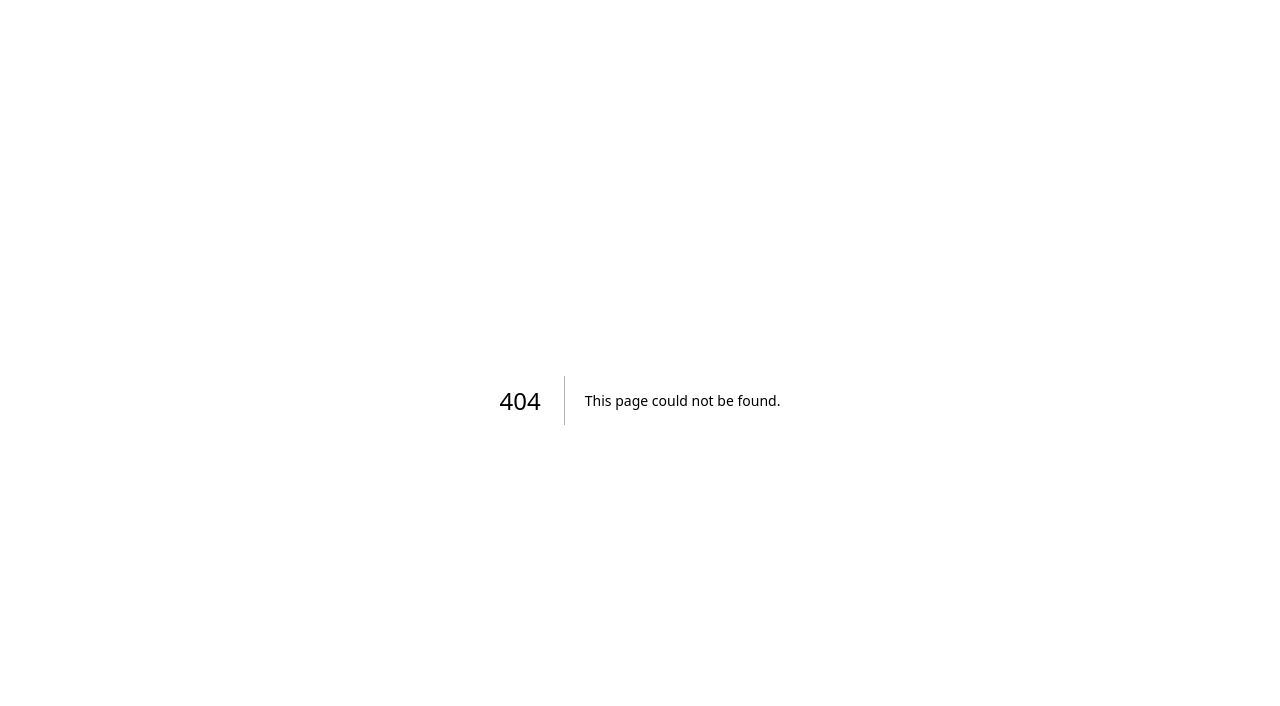
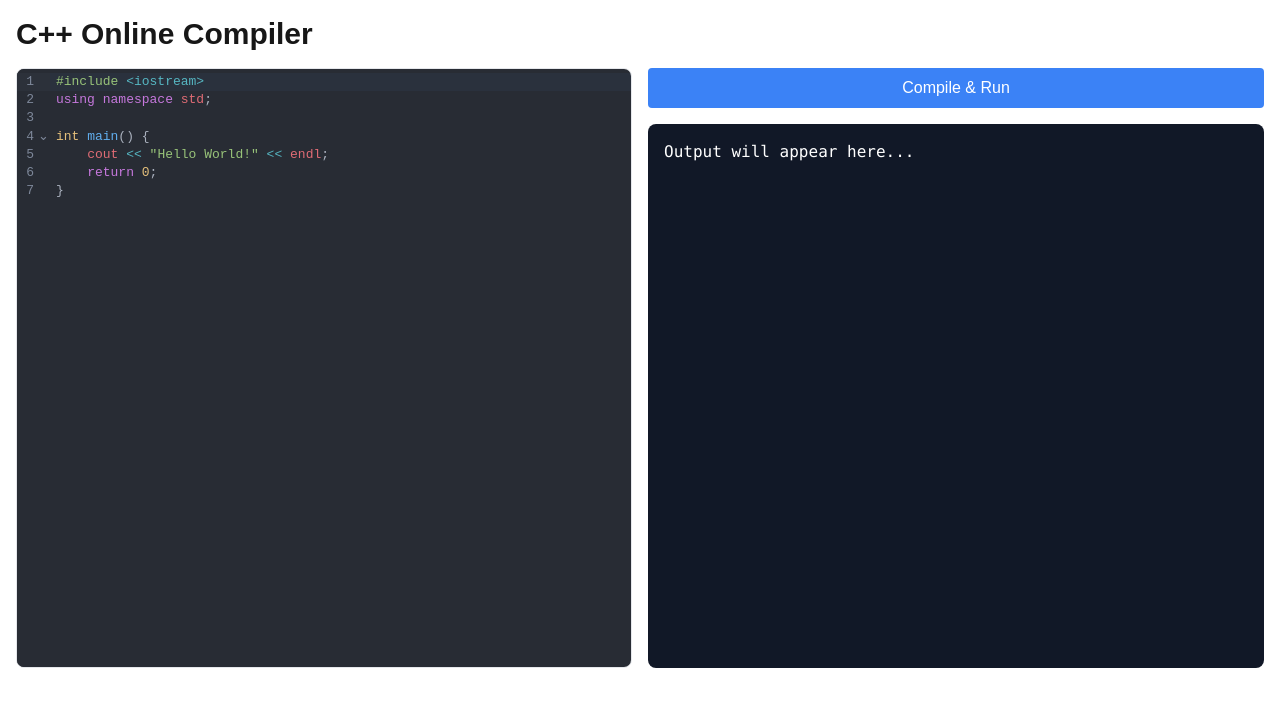
Before and after one commit to Evandabest/learnDS, a Next.js app: page /code in a window 1280 px wide. Before the commit this address had no page. Shown: the top 706 px of the page. Built offline with nearby package versions, Linux system fonts and the light colour scheme.

Commit message:
feat: add page for online c++ code compilation

```diff
--- /dev/null
+++ b/app/api/compile/route.ts
@@ -0,0 +1,27 @@
+import { NextResponse } from 'next/server';
+import { exec } from 'child_process';
+import { writeFile } from 'fs/promises';
+import path from 'path';
+
+export async function POST(req: Request) {
+  try {
+    const { code } = await req.json();
+
+    // Create temporary file
+    const tempFile = path.join('/tmp', `code_${Date.now()}.cpp`);
+    await writeFile(tempFile, code);
+
+    // Compile and run
+    return new Promise((resolve) => {
+      exec(`g++ ${tempFile} -o ${tempFile}.out && ${tempFile}.out`,
+        (error, stdout, stderr) => {
+          resolve(NextResponse.json({
+            output: stdout,
+            error: stderr
+          }));
+        });
+    });
+  } catch (error) {
+    return NextResponse.json({ error: 'Compilation failed' }, { status: 500 });
+  }
+}
--- /dev/null
+++ b/app/code/page.tsx
@@ -0,0 +1,70 @@
+'use client';
+
+import { useState } from 'react';
+import CodeMirror from '@uiw/react-codemirror';
+import { cpp } from '@codemirror/lang-cpp';
+import { oneDark } from '@codemirror/theme-one-dark';
+
+const defaultCode = `#include <iostream>
+using namespace std;
+
+int main() {
+    cout << "Hello World!" << endl;
+    return 0;
+}`;
+
+export default function CodePage() {
+  const [code, setCode] = useState(defaultCode);
+  const [output, setOutput] = useState('');
+  const [isCompiling, setIsCompiling] = useState(false);
+
+  const compileAndRun = async () => {
+    setIsCompiling(true);
+    try {
+      const response = await fetch('/api/compile', {
+        method: 'POST',
+        headers: { 'Content-Type': 'application/json' },
+        body: JSON.stringify({ code })
+      });
+      const data = await response.json();
+      setOutput(data.output || data.error);
+    } catch (error) {
+      setOutput('Compilation failed: ' + (error as Error).message);
+    }
+    setIsCompiling(false);
+  };
+
+  return (
+    <div className="p-4">
+      <h1 className="text-3xl font-bold mb-4">C++ Online Compiler</h1>
+
+      <div className="grid grid-cols-1 lg:grid-cols-2 gap-4">
+        <div className="border rounded-lg overflow-hidden h-[600px]">
+          <CodeMirror
+            value={code}
+            height="100%"
+            theme={oneDark}
+            extensions={[cpp()]}
+            onChange={(value) => setCode(value)}
+            className="h-full"
+          />
+        </div>
+
+        <div className="flex flex-col h-[600px]">
+          <button
+            className={`mb-4 px-4 py-2 bg-blue-500 text-white rounded hover:bg-blue-600
+              ${isCompiling ? 'opacity-50 cursor-not-allowed' : ''}`}
+            onClick={compileAndRun}
+            disabled={isCompiling}
+          >
+            {isCompiling ? 'Compiling...' : 'Compile & Run'}
+          </button>
+
+          <div className="flex-1 bg-gray-900 text-white p-4 rounded-lg font-mono overflow-auto">
+            {output || 'Output will appear here...'}
+          </div>
+        </div>
+      </div>
+    </div>
+  );
+}
```
